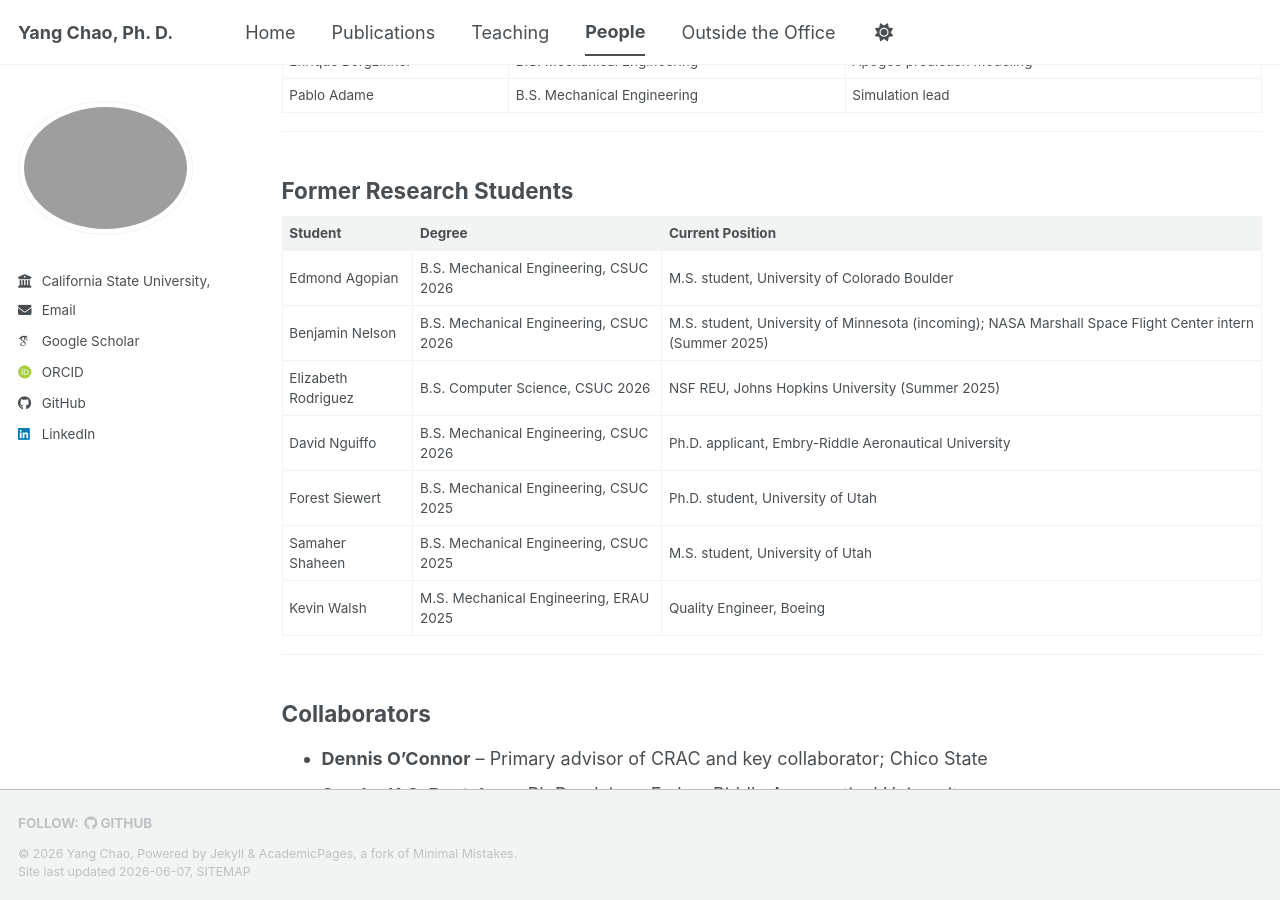
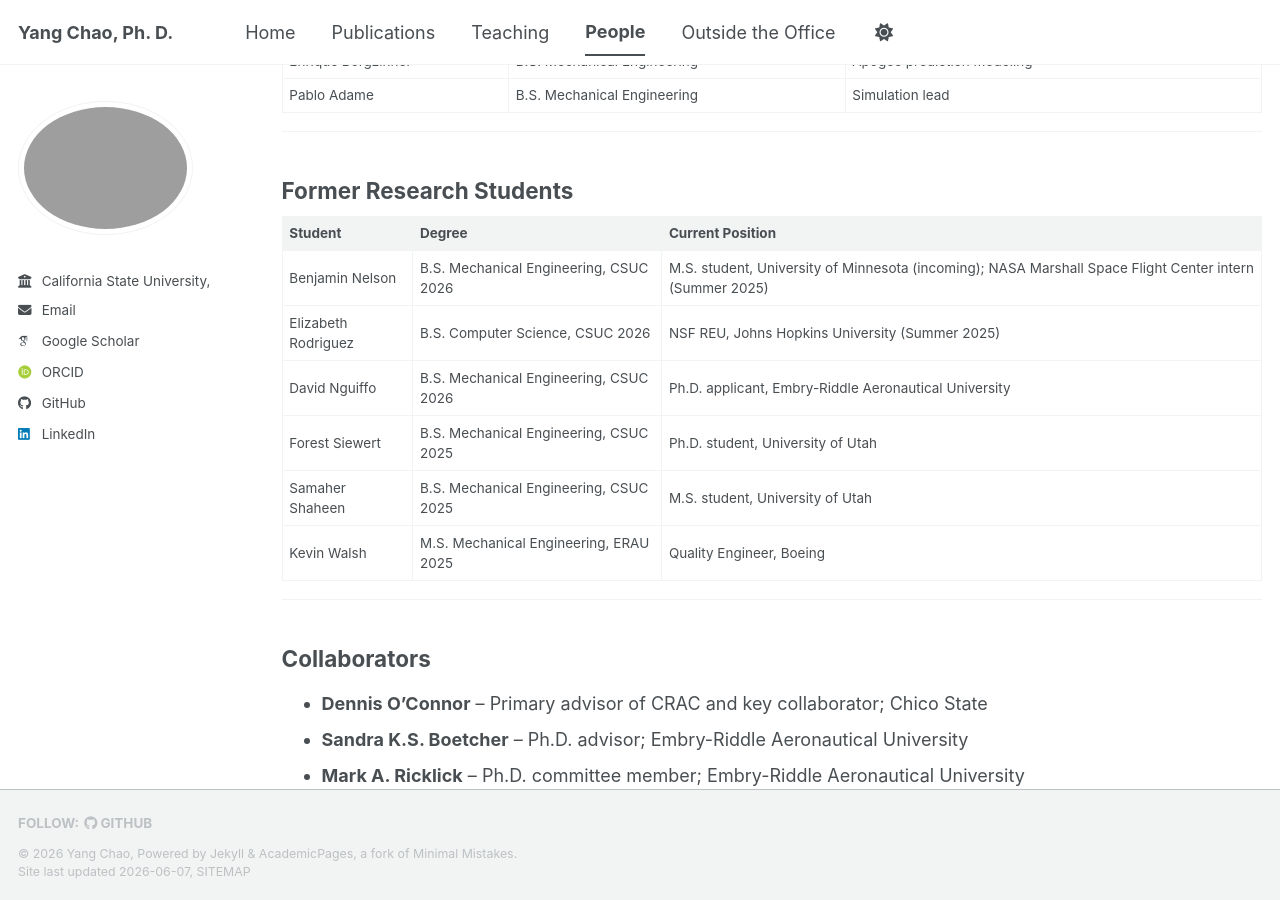
Before and after one commit to cycynyny/cycynyny.github.io, a Jekyll site: the page built from _pages/people.md, in a window 1280 px wide and 900 px high, scrolled down 930 px. Built offline with Jekyll 4.4.1, drawn with Linux system fonts in a browser that asks for light colours; some web fonts are replaced; a script bundle is joined from its source files by our own code; library files that are not in the unit come from our copies.

Commit message:
Update people.md

```diff
--- a/_pages/people.md
+++ b/_pages/people.md
@@ -84,7 +84,6 @@ Our group presents at major conferences and collaborates across institutions.
 
 | Student | Degree | Current Position |
 |---|---|---|
-| Edmond Agopian | B.S. Mechanical Engineering, CSUC 2026 | M.S. student, University of Colorado Boulder |
 | Benjamin Nelson | B.S. Mechanical Engineering, CSUC 2026 | M.S. student, University of Minnesota (incoming); NASA Marshall Space Flight Center intern (Summer 2025) |
 | Elizabeth Rodriguez | B.S. Computer Science, CSUC 2026 | NSF REU, Johns Hopkins University (Summer 2025) |
 | David Nguiffo | B.S. Mechanical Engineering, CSUC 2026 | Ph.D. applicant, Embry-Riddle Aeronautical University |
```
